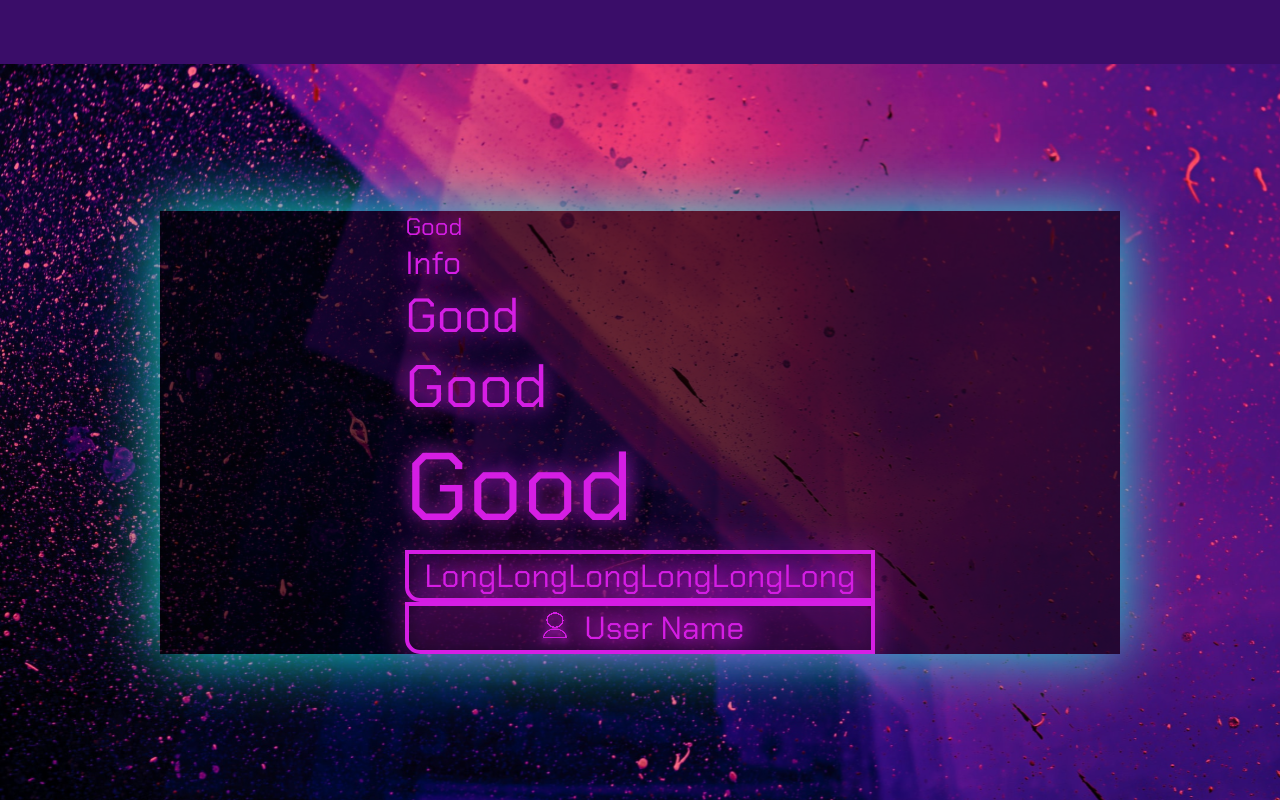
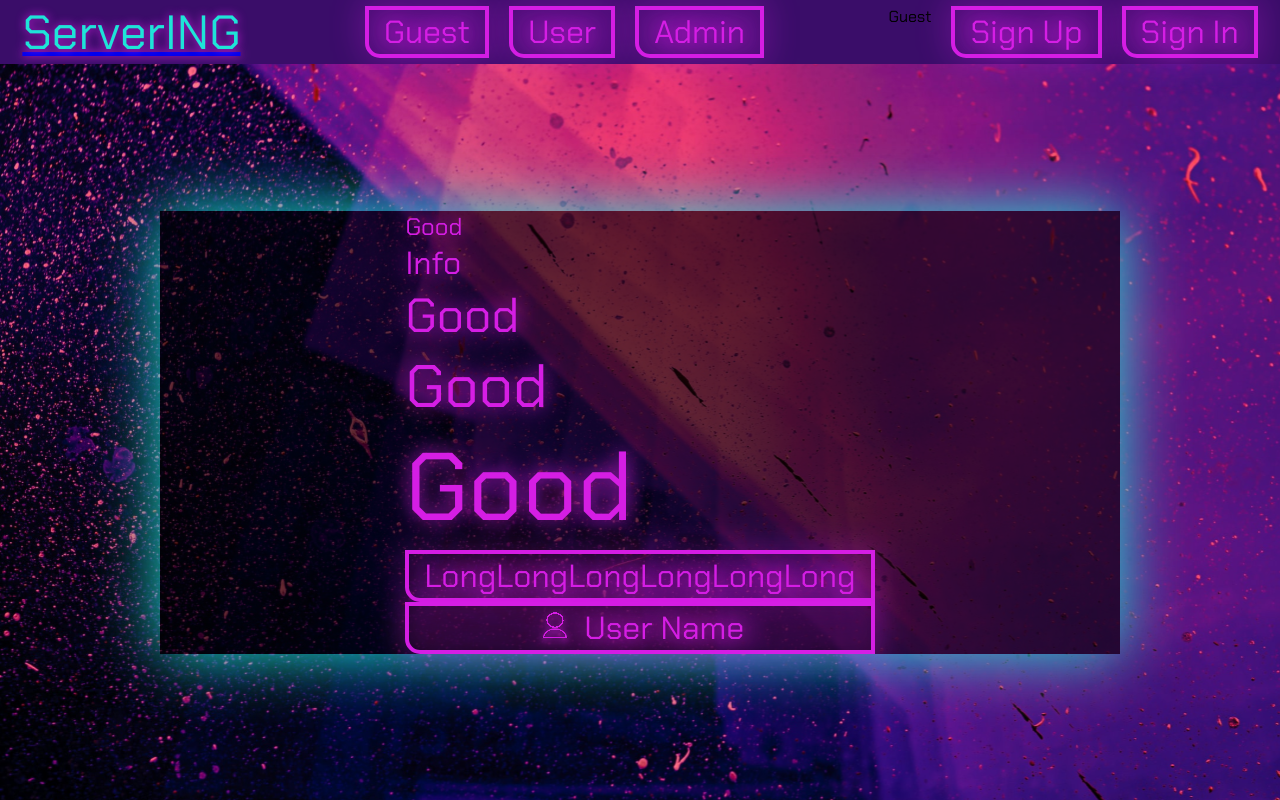
Before and after one commit to amunra2/web-bmstu-iu7, a Vue app in the folder src/frontend/: page / in a window 1280 px wide. Built offline with nearby package versions, Linux system fonts and the light colour scheme.

Commit message:
lab_03: добавлена navbar со сменой по роли пользователя с помощью кнопок

```diff
--- a/src/frontend/src/App.vue
+++ b/src/frontend/src/App.vue
@@ -7,12 +7,9 @@
 <script lang="ts">
 import { defineComponent } from "vue";
 import Background from "@/components/Background.vue"
-import NavBar from "@/components/NavBar.vue"
+import NavBar from "@/components/NavBar/NavBar.vue"
 
 export default defineComponent({
-  data() {
-    return { name: "Marina" };
-  },
   components: {
     Background,
     NavBar
--- a/src/frontend/src/components/NavBar.vue
+++ /dev/null
@@ -1,28 +0,0 @@
-<template>
-  <nav class="nav-container">
-  </nav>
-</template>
-
-<script lang="ts">
-import { defineComponent } from 'vue'
-
-export default defineComponent({
-  name: "NavBar",
-})
-</script>
-
-
-<style scoped>
-.nav-container {
-  position: fixed;
-  height: var(--navbar-height);
-  background-color: var(--violet);
-  left: 0;
-  right: 0;
-  padding-left: 1.4rem;
-  padding-right: 1.4rem;
-  display: flex;
-  justify-content: space-between;
-  align-items: center;
-}
-</style>
--- /dev/null
+++ b/src/frontend/src/components/NavBar/AdminNavbarMenu.vue
@@ -0,0 +1,19 @@
+<template>
+    <div class="nav-menu">
+      Admin
+      <Button>Sign Up</Button>
+      <Button>Sign In</Button>
+    </div>
+</template>
+
+<script lang="ts">
+import { defineComponent } from 'vue'
+import Button from "@/components/Button.vue"
+
+export default defineComponent({
+  name: "AdminNavbarMenu",
+  components: {
+    Button
+  }
+})
+</script>
--- /dev/null
+++ b/src/frontend/src/components/NavBar/GuestNavbarMenu.vue
@@ -0,0 +1,19 @@
+<template>
+    <div class="nav-menu">
+      Guest
+      <Button>Sign Up</Button>
+      <Button>Sign In</Button>
+    </div>
+</template>
+
+<script lang="ts">
+import { defineComponent } from 'vue'
+import Button from "@/components/Button.vue"
+
+export default defineComponent({
+  name: "AdminNavbarMenu",
+  components: {
+    Button
+  }
+})
+</script>
--- /dev/null
+++ b/src/frontend/src/components/NavBar/NavBar.vue
@@ -0,0 +1,74 @@
+<template>
+  <nav class="nav-container">
+    <a href="/">
+      <BlueText :fontSize="'var(--middle-text)'">
+        ServerING
+      </BlueText>
+    </a>
+    <div style="display: flex; gap: 20px">
+        <Button v-on:click="setGuest">Guest</Button>
+        <Button v-on:click="setUser">User</Button>
+        <Button v-on:click="setAdmin">Admin</Button>
+    </div>
+    <component :is="componentName"/>
+  </nav>
+</template>
+
+<script lang="ts">
+import { defineAsyncComponent, defineComponent } from 'vue'
+import BlueText from "@/components/BlueText.vue"
+import Button from '@/components/Button.vue'
+import GuestNavbarMenu from '@/components/NavBar/GuestNavbarMenu.vue'
+import UserNavbarMenu from '@/components/NavBar/UserNavbarMenu.vue'
+import AdminNavbarMenu from '@/components/NavBar/AdminNavbarMenu.vue'
+
+export default defineComponent({
+  name: "NavBar",
+  components: {
+    BlueText,
+    Button,
+    GuestNavbarMenu,
+    UserNavbarMenu,
+    AdminNavbarMenu
+  },
+  data() {
+    return {
+      componentName: 'GuestNavbarMenu'
+    }
+  },
+  methods: {
+    setGuest: function() {
+      console.log('guest')
+      this.componentName = 'GuestNavbarMenu'
+    },
+    setUser: function() {
+      console.log('user')
+      this.componentName = 'UserNavbarMenu'
+    },
+    setAdmin: function() {
+      console.log('admin')
+      this.componentName = 'AdminNavbarMenu'
+    }
+  }
+})
+</script>
+
+
+<style>
+.nav-container {
+  position: fixed;
+  height: var(--navbar-height);
+  background-color: var(--violet);
+  left: 0;
+  right: 0;
+  padding-left: 1.4rem;
+  padding-right: 1.4rem;
+  display: flex;
+  justify-content: space-between;
+  align-items: center;
+}
+.nav-menu {
+    display: flex;
+    gap: 20px
+}
+</style>
--- /dev/null
+++ b/src/frontend/src/components/NavBar/UserNavbarMenu.vue
@@ -0,0 +1,19 @@
+<template>
+    <div class="nav-menu">
+      User
+      <Button>Sign Up</Button>
+      <Button>Sign In</Button>
+    </div>
+</template>
+
+<script lang="ts">
+import { defineComponent } from 'vue'
+import Button from "@/components/Button.vue"
+
+export default defineComponent({
+  name: "AdminNavbarMenu",
+  components: {
+    Button
+  }
+})
+</script>
--- a/src/frontend/src/views/HomeView.vue
+++ b/src/frontend/src/views/HomeView.vue
@@ -21,7 +21,7 @@ import PinkText from "@/components/PinkText.vue"
 import Button from "@/components/Button.vue"
 import UserPatch from "@/components/UserPatch.vue"
 import UpperBackground from "@/components/UpperBackground.vue";
-import NavBar from "@/components/NavBar.vue";
+import NavBar from "@/components/NavBar/NavBar.vue";
 
 export default defineComponent({
   name: "HomeView",
--- a/src/frontend/src/views/NavBarView.vue
+++ b/src/frontend/src/views/NavBarView.vue
@@ -9,7 +9,7 @@
 
 <script lang="ts">
 import { defineComponent } from 'vue'
-import NavBar from "@/components/NavBar.vue"
+import NavBar from "@/components/NavBar/NavBar.vue"
 
 export default defineComponent({
     name: "NavBarView",
```
